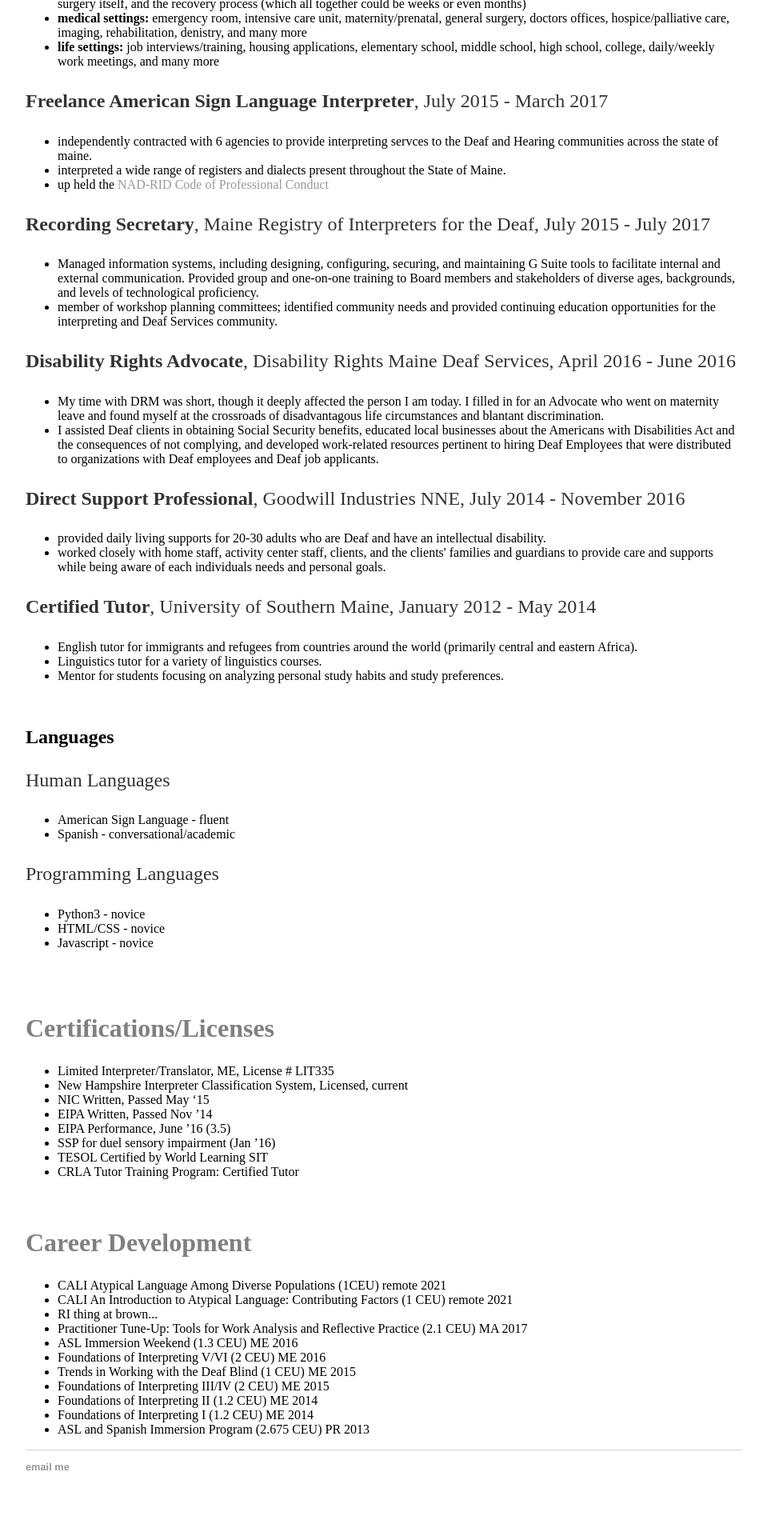
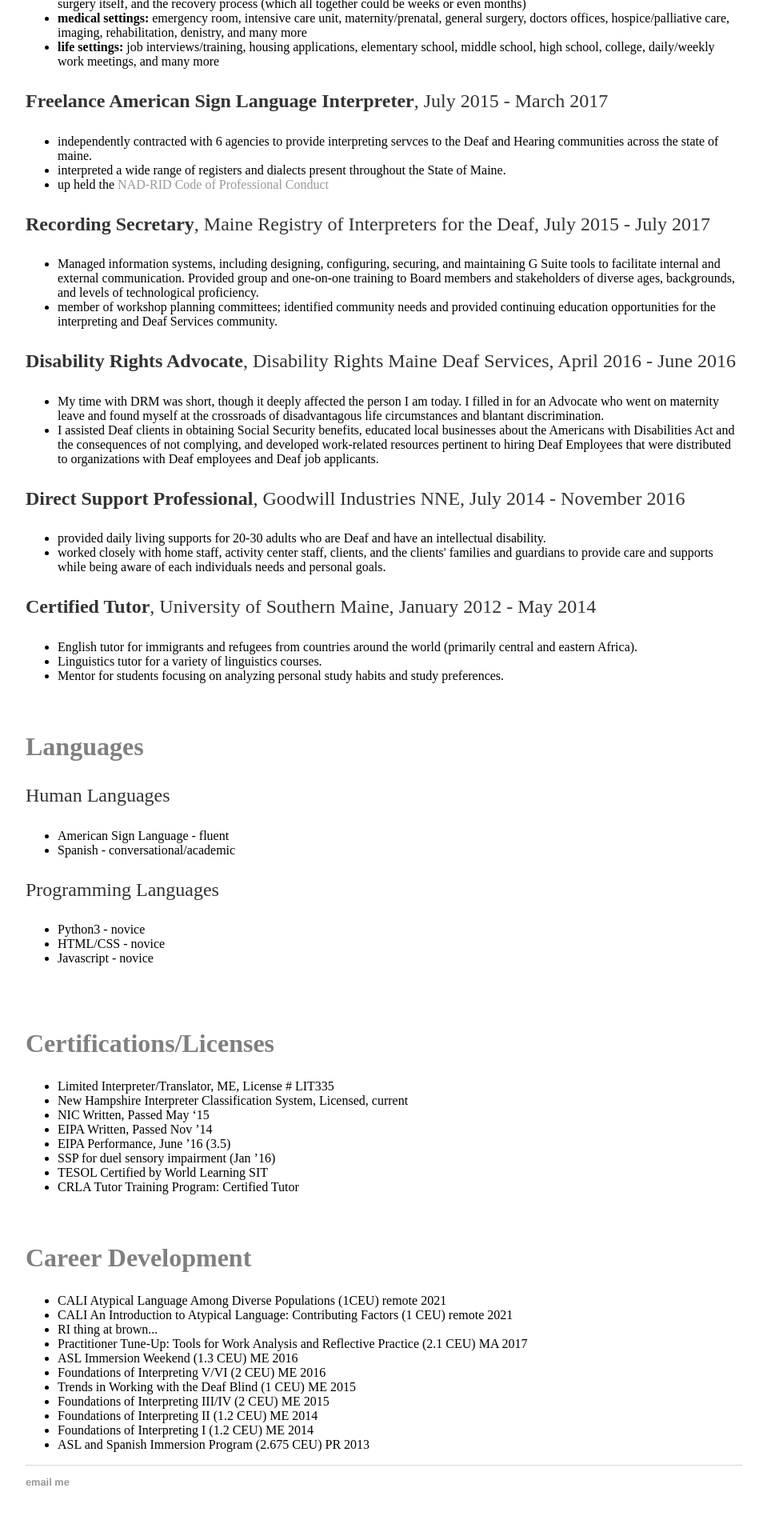
Before and after one commit to SeanEFletcher/SeanEFletcher.github.io, a Jekyll site: the page built from cv/index.html, in a window 1280 px wide. Shown: the part 1833-3753 px from the top of the page at 80% size, without its empty margins (160-1119 px from the left). Built offline with Jekyll 4.4.1, drawn with Linux system fonts in a browser that asks for light colours.

Commit message:
Update index.html

```diff
--- a/cv/index.html
+++ b/cv/index.html
@@ -127,7 +127,7 @@ title: Sean's CV
 -->
 
     <div class="languages">
-      <h2>Languages</h2>
+      <h2 class="CVh2">Languages</h2>
       <p>Human Languages</p>
       <ul>
         <li>American Sign Language - fluent</li>
```
